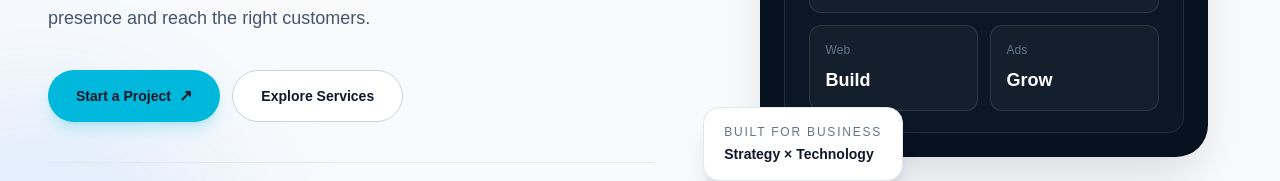
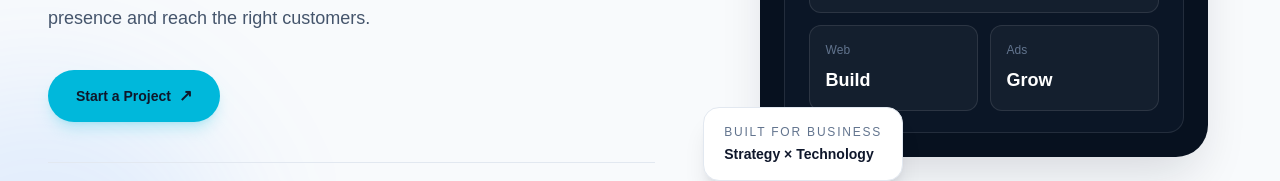
Before and after one commit to tehreem-fatima875/code-avenue, a Next.js app: page / in a window 1280 px wide. Shown: the part 566-747 px from the top of the page. Built offline with nearby package versions, Linux system fonts and the light colour scheme.

Commit message:
Remove Explore Services button from hero

```diff
--- a/src/components/sections/Hero.tsx
+++ b/src/components/sections/Hero.tsx
@@ -41,13 +41,6 @@ export default function Hero() {
   >
     Start a Project
     <span className="ml-2 text-base">↗</span>
-  </a>
-
-  <a
-    href="#services"
-    className="inline-flex items-center justify-center rounded-full border border-slate-300 bg-white px-7 py-3.5 text-sm font-semibold text-slate-800 transition duration-300 hover:border-cyan-500 hover:bg-cyan-50 hover:text-slate-950"
-  >
-    Explore Services
   </a>
 </div>
 
```
